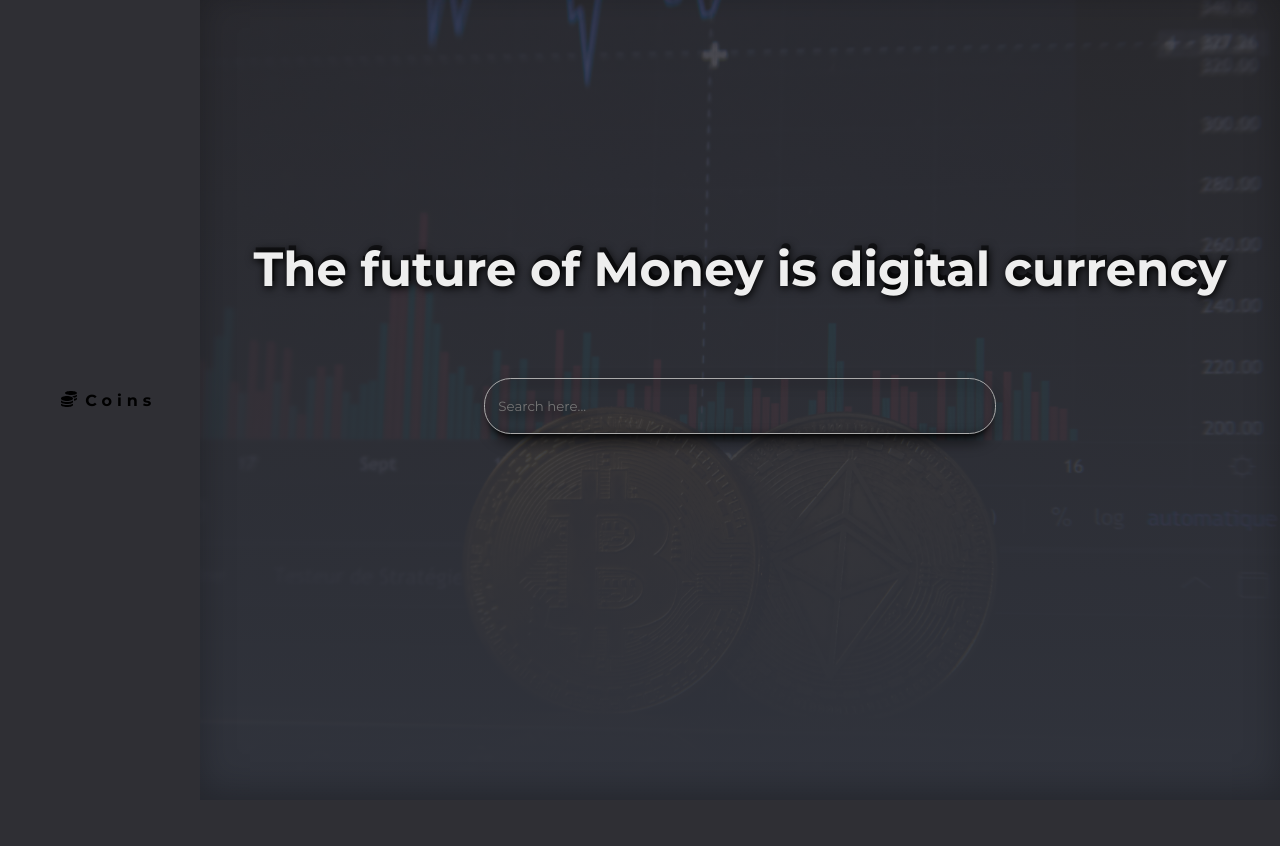
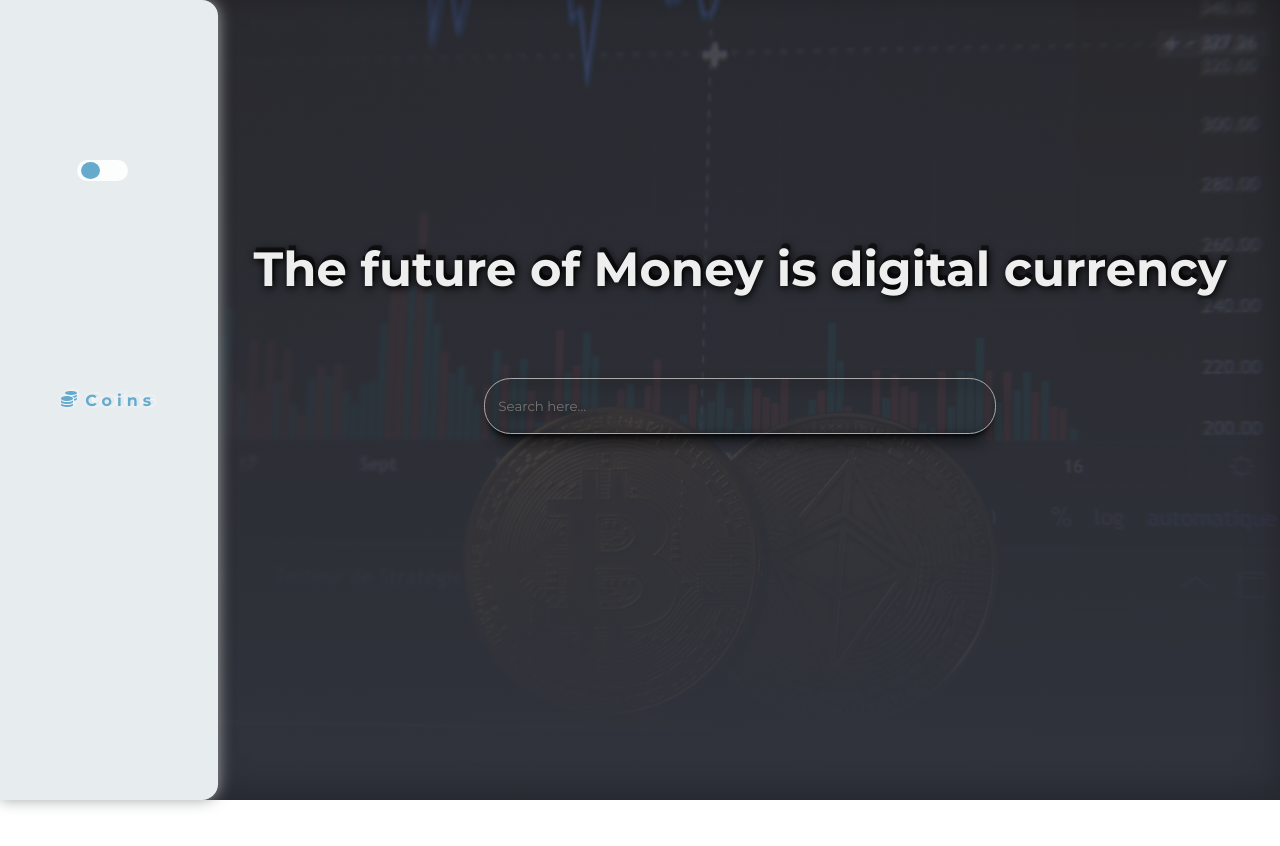
Before and after one commit to KanzaTahreem/Cryptonex, a React (Create React App) app: page /Crypto-Analysis in a window 1280 px wide. Shown: the top 846 px of the page. Built offline with nearby package versions, Linux system fonts and the light colour scheme; no server answers; the HTML template or start-up script is replaced by a standard one.

Commit message:
Add theme to the app

```diff
--- a/src/App.js
+++ b/src/App.js
@@ -13,8 +13,16 @@ function App() {
     dispatch(fetchDataFromApi());
   }, []);
 
+  const setTheme = (theme) => document.firstElementChild.setAttribute('color-scheme', theme);
+
+  const changeTheme = (e) => setTheme(e.target.checked ? 'dark' : 'light');
   return (
     <>
+      <label className="switch" htmlFor="toggle">
+        <input type="checkbox" id="toggle" onChange={changeTheme} />
+        <span className="slider round" />
+      </label>
+
       <Navbar />
       <Routes>
         <Route path="/Crypto-Analysis" element={<CryptoList />} />
--- a/src/index.css
+++ b/src/index.css
@@ -1,3 +1,4 @@
+/* stylelint-disable csstree/validator */
 @import url('https://fonts.googleapis.com/css2?family=Montserrat:wght@300;400;500;600;700;800&display=swap');
 
 * {
@@ -5,8 +6,150 @@
   margin: 0;
   padding: 0;
   font-family: 'Montserrat', sans-serif;
+
+  --brand-hue: 200;
+  --brand-saturation: 100%;
+  --brand-lightness: 50%;
+  --brand-light: hsl(var(--brand-hue) calc(var(--brand-saturation) / 2) 60%);
+  --text1-light: hsl(var(--brand-hue) var(--brand-saturation) 10%);
+  --text2-light: hsl(var(--brand-hue) 30% 30%);
+  --surface1-light: hsl(var(--brand-hue) 25% 90%);
+  --surface2-light: hsl(var(--brand-hue) 20% 99%);
+  --surface3-light: hsl(var(--brand-hue) 20% 92%);
+  --surface4-light: hsl(var(--brand-hue) 20% 85%);
+  --surface-shadow-light1: hsl(var(--brand-hue) 3% 65%);
+  --surface-shadow-light2: hsl(var(--brand-hue) 3% 70%);
+  --surface-shadow-light3: hsl(var(--brand-hue) 3% 80%);
+  --shadow-strength-light: 0.8em;
+  --brand-dark: hsl(var(--brand-hue) calc(var(--brand-saturation) / 2) calc(var(--brand-lightness) / 1.5));
+  --text1-dark: hsl(var(--brand-hue) 15% 85%);
+  --text2-dark: hsl(var(--brand-hue) 5% 65%);
+  --surface1-dark: hsl(var(--brand-hue) 10% 10%);
+  --surface2-dark: hsl(var(--brand-hue) 10% 15%);
+  --surface3-dark: hsl(var(--brand-hue) 5%  20%);
+  --surface4-dark: hsl(var(--brand-hue) 5% 25%);
+  --surface-shadow-dark1: hsl(var(--brand-hue) 50% 3%);
+  --surface-shadow-dark2: hsl(var(--brand-hue) 50% 5%);
+  --surface-shadow-dark3: hsl(var(--brand-hue) 50% 33.33%);
+  --shadow-strength-dark: 0.8em;
 }
 
-body {
-  background: #2f2f34;
+:root {
+  color-scheme: light;
+
+  --brand: var(--brand-light);
+  --text1: var(--text1-light);
+  --text2: var(--text2-light);
+  --surface1: var(--surface1-light);
+  --surface2: var(--surface2-light);
+  --surface3: var(--surface3-light);
+  --surface4: var(--surface4-light);
+  --surface-shadow1: var(--surface-shadow-light1);
+  --surface-shadow2: var(--surface-shadow-light2);
+  --surface-shadow3: var(--surface-shadow-light3);
+  --shadow-strength: var(--shadow-strength-light);
 }
+
+@media (prefers-color-scheme: dark) {
+  :root {
+    color-scheme: dark;
+
+    --brand: var(--brand-dark);
+    --text1: var(--text1-dark);
+    --text2: var(--text2-dark);
+    --surface1: var(--surface1-dark);
+    --surface2: var(--surface2-dark);
+    --surface3: var(--surface3-dark);
+    --surface4: var(--surface4-dark);
+    --surface-shadow1: var(--surface-shadow-dark1);
+    --surface-shadow2: var(--surface-shadow-dark2);
+    --surface-shadow3: var(--surface-shadow-dark3);
+    --shadow-strength: var(--shadow-strength-dark);
+  }
+}
+
+[color-scheme="light"] {
+  color-scheme: light;
+
+  --brand: var(--brand-light);
+  --text1: var(--text1-light);
+  --text2: var(--text2-light);
+  --surface1: var(--surface1-light);
+  --surface2: var(--surface2-light);
+  --surface3: var(--surface3-light);
+  --surface4: var(--surface4-light);
+  --surface-shadow1: var(--surface-shadow-light1);
+  --surface-shadow2: var(--surface-shadow-light2);
+  --surface-shadow3: var(--surface-shadow-light3);
+  --shadow-strength: var(--shadow-strength-light);
+}
+
+[color-scheme="dark"] {
+  color-scheme: dark;
+
+  --brand: var(--brand-dark);
+  --text1: var(--text1-dark);
+  --text2: var(--text2-dark);
+  --surface1: var(--surface1-dark);
+  --surface2: var(--surface2-dark);
+  --surface3: var(--surface3-dark);
+  --surface4: var(--surface4-dark);
+  --surface-shadow1: var(--surface-shadow-dark1);
+  --surface-shadow2: var(--surface-shadow-dark2);
+  --surface-shadow3: var(--surface-shadow-dark3);
+  --shadow-strength: var(--shadow-strength-dark);
+}
+
+.switch {
+  top: 20%;
+  left: 6%;
+  width: 51px;
+  height: 21px;
+  z-index: 100;
+  display: flex;
+  position: fixed;
+}
+
+.switch input {
+  width: 0;
+  height: 0;
+  opacity: 0;
+}
+
+.slider {
+  position: absolute;
+  cursor: pointer;
+  top: 0;
+  left: 0;
+  right: 0;
+  bottom: 0;
+  background-color: var(--surface2);
+  transition: 0.4s;
+}
+
+.slider::before {
+  position: absolute;
+  content: "";
+  height: 17px;
+  width: 19px;
+  left: 4px;
+  bottom: 2px;
+  background-color: var(--brand);
+  transition: 0.4s;
+}
+
+input:checked + .slider {
+  background-color: var(--surface1);
+}
+
+input:checked + .slider::before {
+  transform: translateX(26px);
+}
+
+.slider.round {
+  border-radius: 34px;
+}
+
+.slider.round::before {
+  border-radius: 50%;
+}
```
